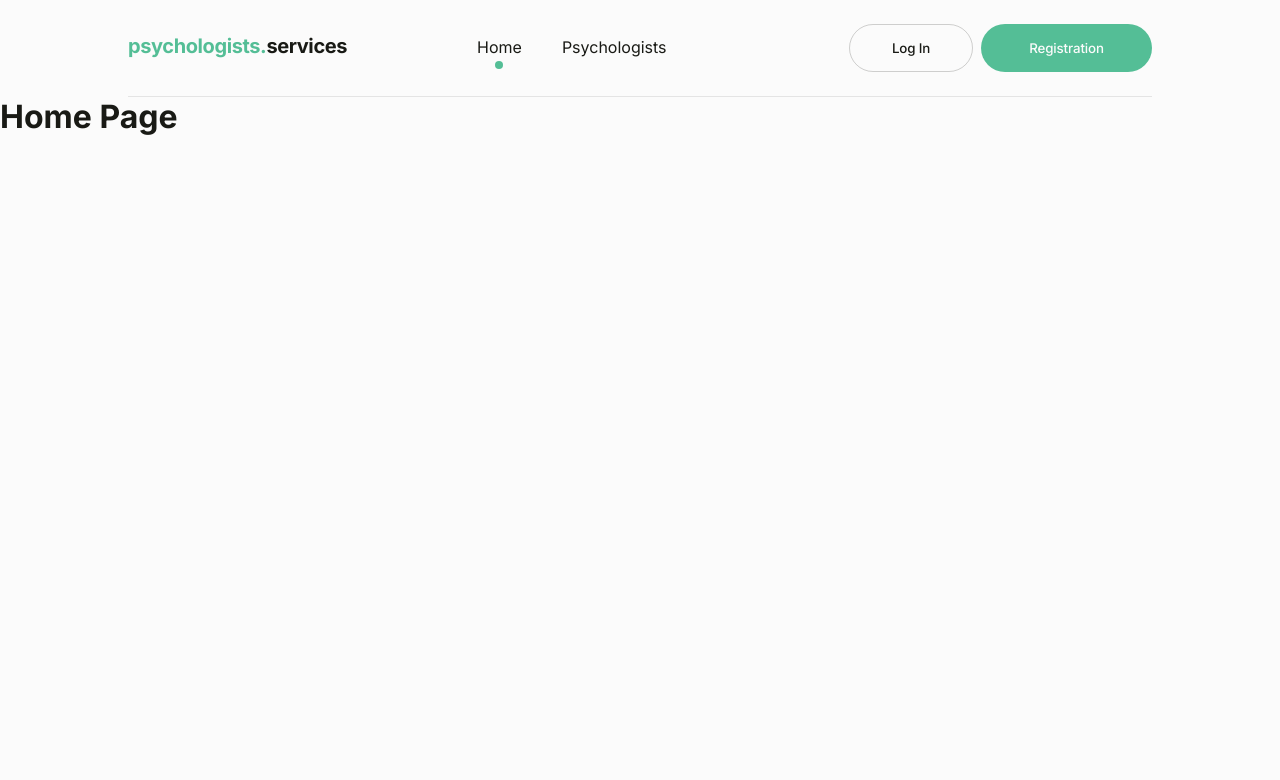
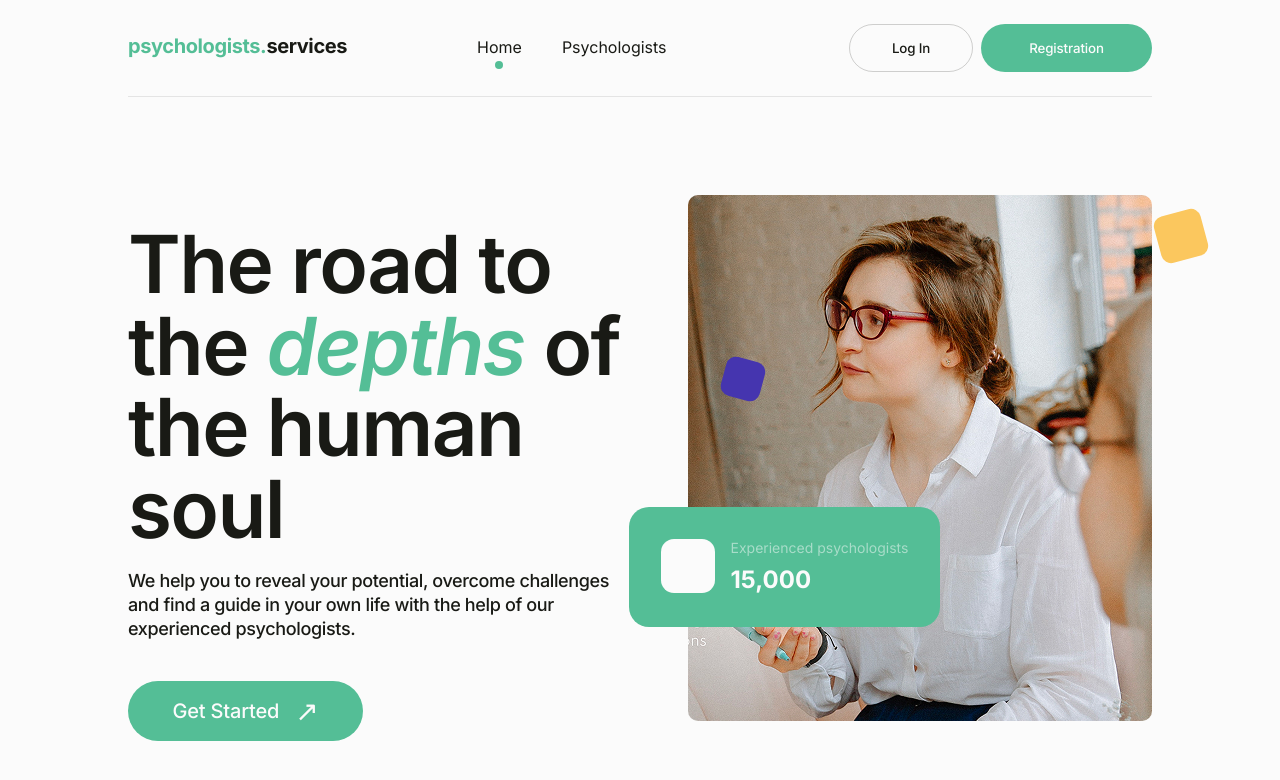
Before and after one commit to alinashapka/psychologists-services, a React (Vite) app: page / in a window 1280 px wide. Shown: the top 780 px of the page. Built offline with nearby package versions, Linux system fonts and the light colour scheme.

Commit message:
start working on home page

```diff
--- a/src/index.css
+++ b/src/index.css
@@ -8,6 +8,7 @@
   /* Font weights */
   --font-weight-regular: 400;
   --font-weight-medium: 500;
+  --font-weight-semibold: 600;
   --font-weight-bold: 700;
 
   /* Colors */
@@ -36,6 +37,7 @@ html {
 body {
   font-family: var(--font-family);
   font-size: var(--font-size-base);
+  text-align: left;
   color: var(--color-text);
   line-height: 1.25;
   margin: 0;
--- a/src/pages/HomePage/HomePage.jsx
+++ b/src/pages/HomePage/HomePage.jsx
@@ -1,10 +1,51 @@
 import css from "./HomePage.module.css";
-import RegistrationForm from "../../components/RegistrationForm/RegistrationForm";
+import { useNavigate } from "react-router-dom";
+import Icon from "../../components/Icon/Icon";
 
 function HomePage() {
+  const navigate = useNavigate();
+
   return (
     <div className={css.container}>
-      <h1>Home Page</h1>
+      <div className={css.textBlock}>
+        <h1 className={css.title}>
+          The road to the <span className={css.accent}>depths</span> of the
+          human soul
+        </h1>
+        <p className={css.text}>
+          We help you to reveal your potential, overcome challenges and find a
+          guide in your own life with the help of our experienced psychologists.
+        </p>
+        <button
+          className={css.button}
+          onClick={() => navigate("/psychologists")}
+        >
+          Get Started <span className={css.arrow}>↗</span>
+        </button>
+      </div>
+
+      <div className={css.imageBlock}>
+        <img
+          src="/src/assets/hero.jpg"
+          className={css.image}
+          alt="Psychologist"
+        />
+        <div className={css.icon1}>
+          <div className={css.checkWrap}>
+            <Icon className={css.check} id="check" size={30} />
+          </div>
+          <div className={css.textWrap}>
+            <p className={css.checkText}>Experienced psychologists</p>
+            <p className={css.checkNumb}>15,000</p>
+          </div>
+        </div>
+        <div className={css.icon2}>
+          <Icon className={css.question} id="question" widht={10} height={17} />
+        </div>
+        <div className={css.icon3}>
+          <Icon className={css.users} id="users" size={19.84} />
+        </div>
+      </div>
     </div>
   );
 }
--- a/src/pages/HomePage/HomePage.module.css
+++ b/src/pages/HomePage/HomePage.module.css
@@ -0,0 +1,138 @@
+.container {
+  height: 100%;
+  padding: 0 128px;
+  display: flex;
+  justify-content: space-between;
+  align-items: center;
+}
+.textBlock {
+  max-width: 50%;
+}
+.title {
+  max-width: 585px;
+  margin-top: 126px;
+  font-weight: var(--font-weight-semibold);
+  font-size: 80px;
+  line-height: 102%;
+  letter-spacing: -0.02em;
+}
+.accent {
+  font-style: italic;
+  color: #54be96;
+}
+.text {
+  max-width: 510px;
+  margin-top: 20px;
+  font-weight: var(--font-weight-medium);
+  font-size: 18px;
+  line-height: 133%;
+  letter-spacing: -0.02em;
+}
+.button {
+  margin-top: 40px;
+  border-radius: 30px;
+  width: 235px;
+  height: 60px;
+  display: flex;
+  flex-direction: row;
+  justify-content: center;
+  align-items: center;
+  gap: 16px;
+  font-weight: var(--font-weight-medium);
+  font-size: 20px;
+  line-height: 120%;
+  letter-spacing: -0.01em;
+  background: var(--bg-color-btn);
+  transition: background-color 300ms ease;
+}
+.button:hover {
+  background: #36a379;
+}
+.arrow {
+  font-size: 28px;
+  color: #fbfbfb;
+}
+.imageBlock {
+  .imageWrapper {
+    position: relative;
+    width: 50%;
+  }
+}
+.image {
+  margin-top: 78px;
+  border-radius: 10px;
+  width: 100%;
+  height: auto;
+}
+.icon1,
+.icon2,
+.icon3 {
+  position: absolute;
+}
+/* example positions */
+.icon1 {
+  border-radius: 20px;
+  background: #54be96;
+  padding: 32px;
+  display: flex;
+  gap: 16px;
+  top: 63.38%;
+  right: 26.53%;
+}
+.icon2 {
+  border-radius: 10px;
+  width: 40px;
+  height: 40px;
+  background: #4535af;
+  transform: rotate(15deg);
+  display: flex;
+  justify-content: center;
+  align-items: center;
+  top: 44.88%;
+  right: 40.42%;
+}
+.icon3 {
+  border-radius: 10px;
+  width: 48px;
+  height: 48px;
+  background: #fbc75e;
+  /* padding: 17.51px; */
+  transform: rotate(-15deg);
+  display: flex;
+  justify-content: center;
+  align-items: center;
+  top: 26.5%;
+  right: 5.83%;
+}
+.checkWrap {
+  border-radius: 13px;
+  width: 54px;
+  height: 54px;
+  display: flex;
+  justify-content: center;
+  align-items: center;
+  background: #fbfbfb;
+}
+.check {
+  color: #54be96;
+  fill: #54be96;
+}
+.textWrap {
+  display: flex;
+  flex-direction: column;
+  gap: 8px;
+}
+.checkText {
+  font-weight: var(--font-weight-regular);
+  font-size: 14px;
+  color: rgba(251, 251, 251, 0.5);
+}
+.checkNumb {
+  font-weight: var(--font-weight-bold);
+  font-size: 24px;
+  color: #fbfbfb;
+}
+.question {
+}
+.users {
+}
```
